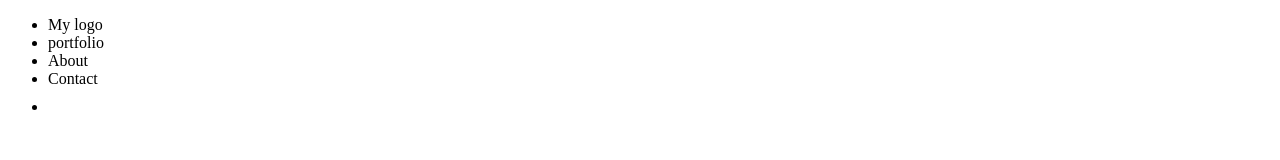
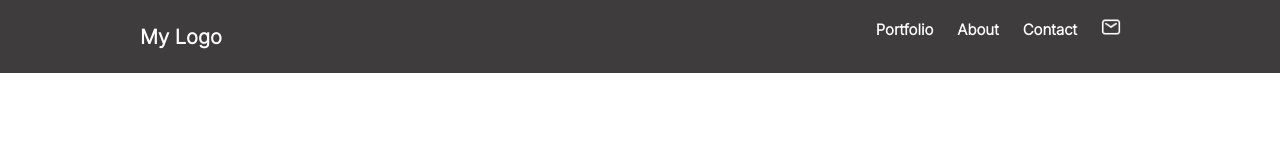
Before and after one commit to sylvester-wamaya/portfolio-website, a website: page index.html in a window 1280 px wide. Drawn offline with Linux system fonts and the light colour scheme.

Commit message:
Add style to the header

```diff
--- a/index.html
+++ b/index.html
@@ -5,15 +5,19 @@
     <meta http-equiv="X-UA-Compatible" content="IE=edge">
     <meta name="viewport" content="width=device-width, initial-scale=1.0">
     <title>Wamaya portfolio</title>
+    <link rel="stylesheet" href="style.css">
+    <link rel="preconnect" href="https://fonts.googleapis.com">
+<link rel="preconnect" href="https://fonts.gstatic.com" crossorigin>
+<link href="https://fonts.googleapis.com/css2?family=Inter:wght@300&display=swap" rel="stylesheet">
 </head>
 <body>
     <header>
+    <span id="logo">My Logo</span>
         <ul>
-            <li>My logo</li>
-            <li>portfolio</li>
-            <li>About</li>
-            <li>Contact</li>
-            <li><img src="Icon - Mail.png" alt="Email"></li>
+            <li><a href="#">Portfolio</a></li>
+            <li><a href="#">About</a></li>
+            <li><a href="#">Contact</a></li>
+            <li><a href="#"><img src="Icon - Mail.png" alt="Email"></a></li>
         </ul>
     </header>
 </body>
--- /dev/null
+++ b/style.css
@@ -0,0 +1,45 @@
+body{
+    margin: 0;
+}
+header{
+    display: flex;
+    background-color:#3E3C3C;
+    color: #FFFFFF;
+    font-size: 15px;
+    font-family: inter, sans-serif;
+    font-weight: bold;
+    justify-content: space-between;
+    align-items: center;
+
+}
+ul{
+    display: flex;
+    list-style: none;
+    padding: 7px;
+    margin-top: inherit;
+    align-items: center;
+    justify-content: end;
+    margin-right: 140px;
+}
+li{
+    margin: 10px 12px;
+}
+li img{
+    height: 20px;
+}
+#logo{
+    font-size: 20px;
+    font-weight:bolder;
+    margin-left: 140px;
+
+}
+a{
+    text-decoration: none;
+    color: #FFFFFF;
+}
+a:hover{
+    background-color:#FFF5E1;
+    border: solid #F55800;
+    padding: 5px;
+    color: #F55800;
+}
```
